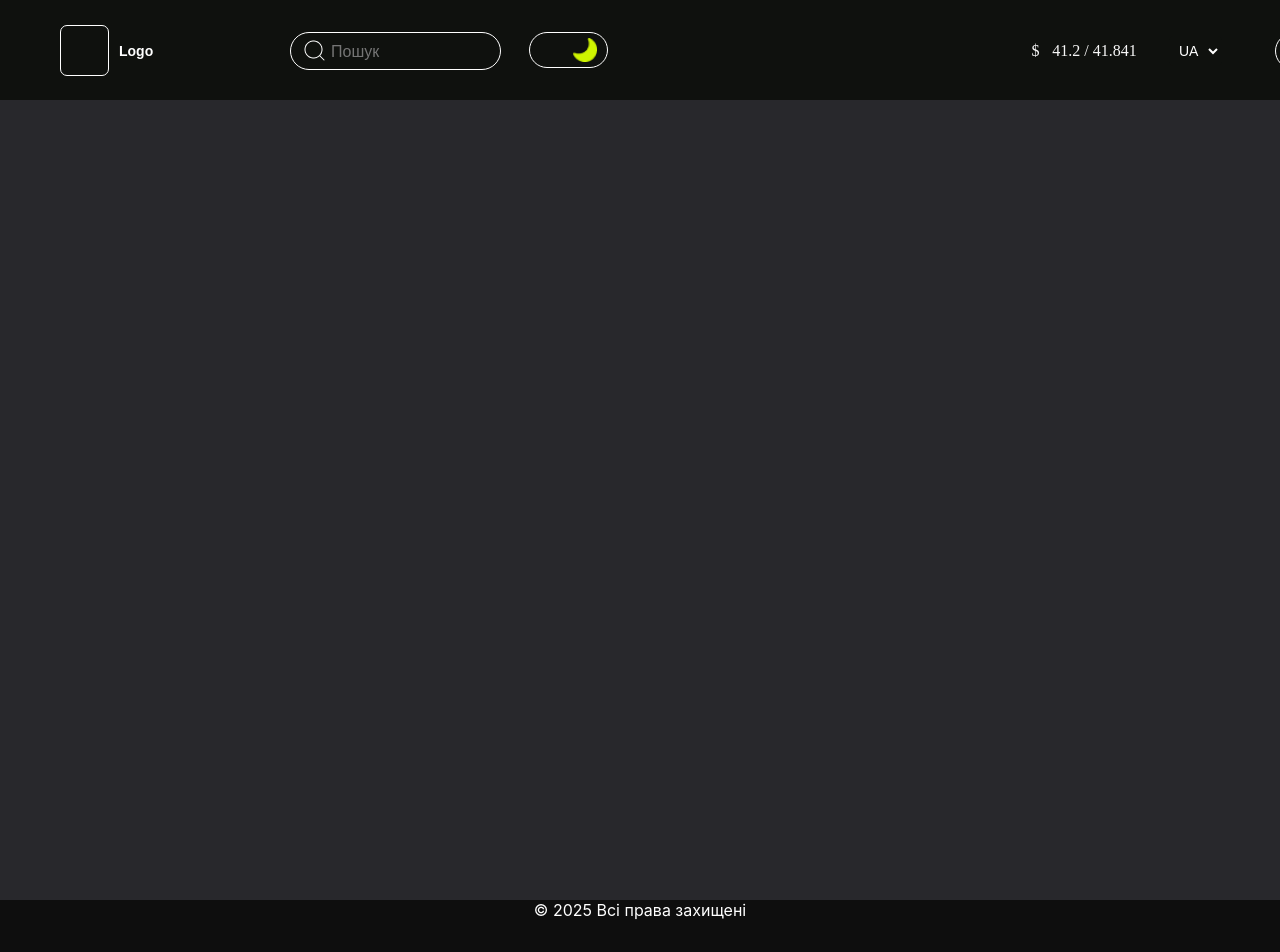
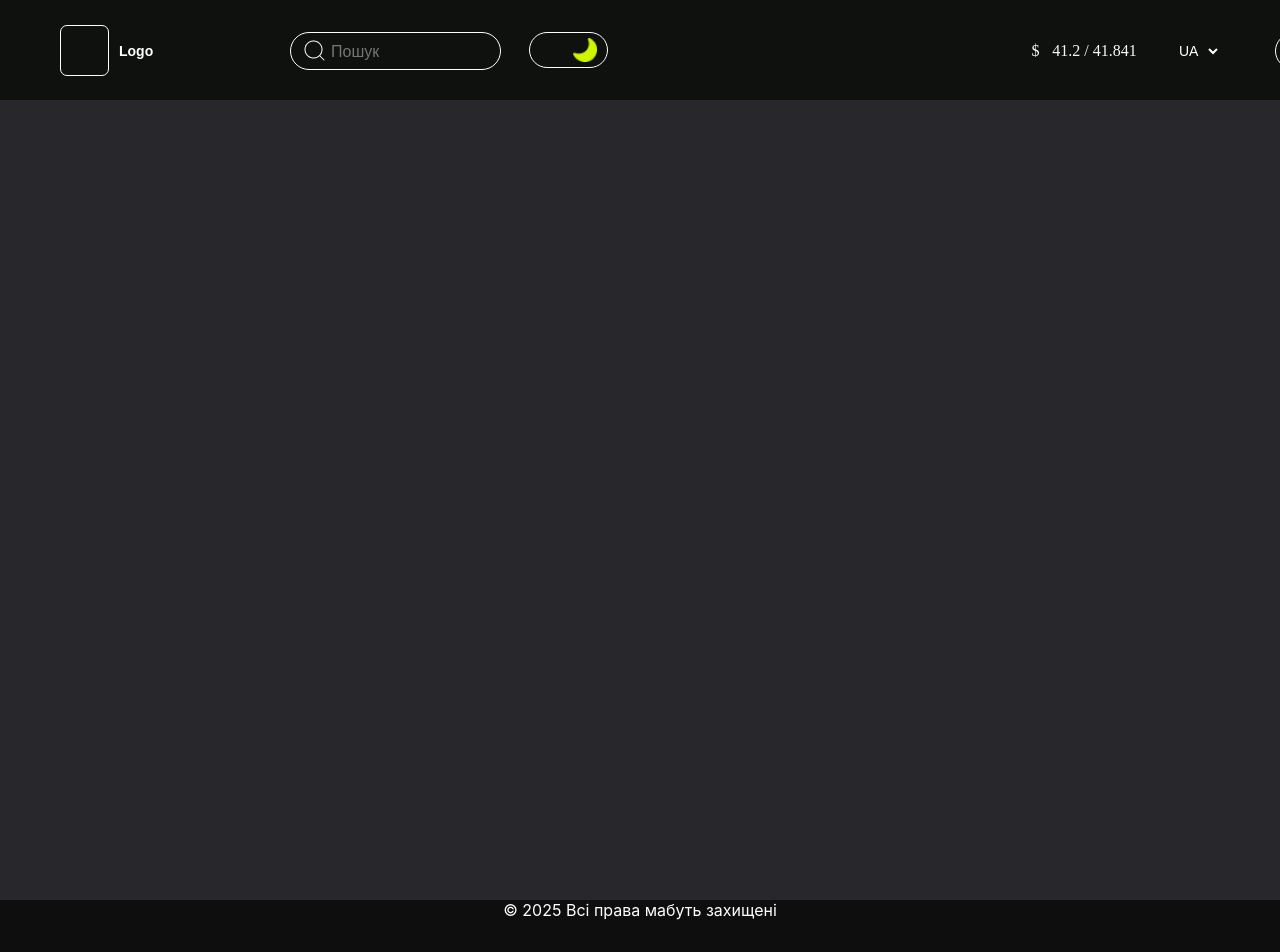
Before and after one commit to kvintyuk1/Finostra, a React (Create React App) app in the folder finostrafrontend/: page / in a window 1280 px wide. Shown: the top 952 px of the page. Built offline with nearby package versions, Linux system fonts and the light colour scheme.

Commit message:
change footer

```diff
--- a/finostrafrontend/src/components/Footer/Footer.jsx
+++ b/finostrafrontend/src/components/Footer/Footer.jsx
@@ -4,7 +4,7 @@ import styles from "./Footer.module.css";
 const Footer = ({ isDarkMode }) => {
   return (
     <div className={`${styles.footer} ${isDarkMode ? styles.dark_mode : styles.light_mode}`}>
-      <span сlassName={styles.copyright}>© 2025 Всі права захищені</span>
+      <span сlassName={styles.copyright}>© 2025 Всі права мабуть захищені </span>
     </div>
   );
 };
```
